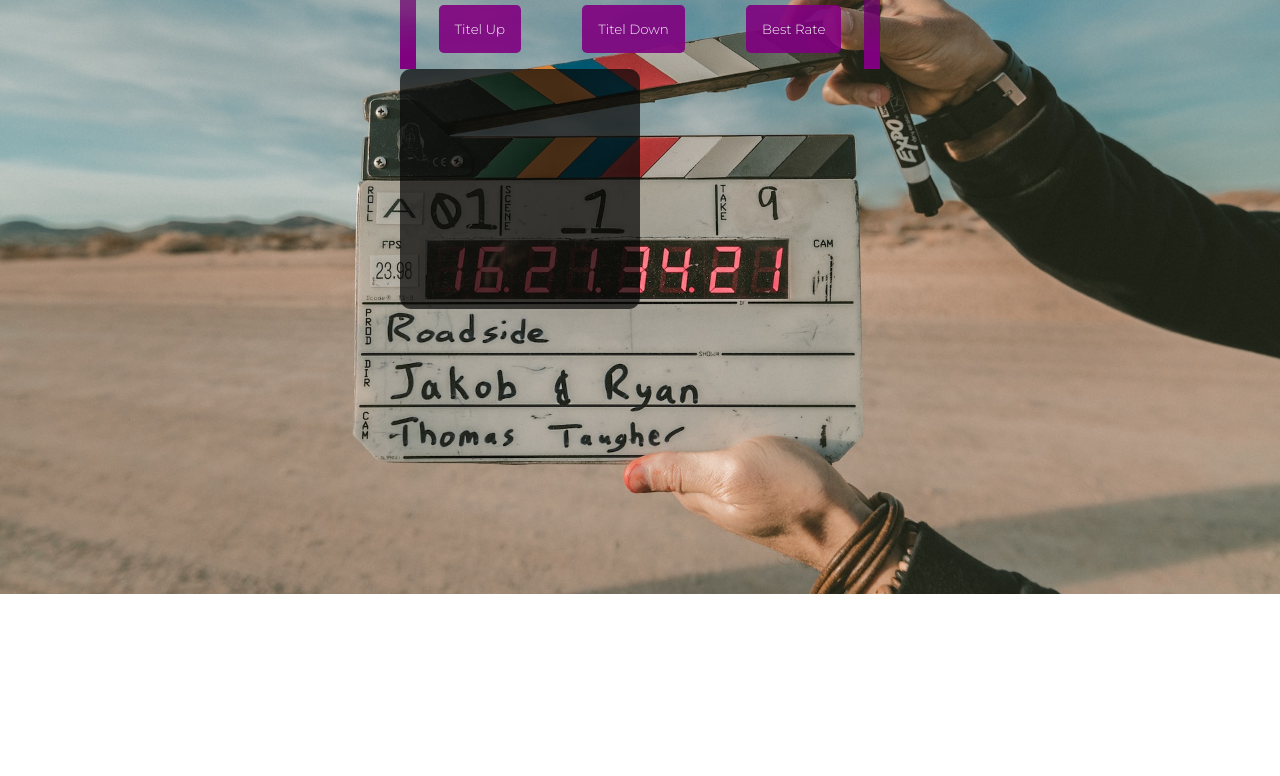
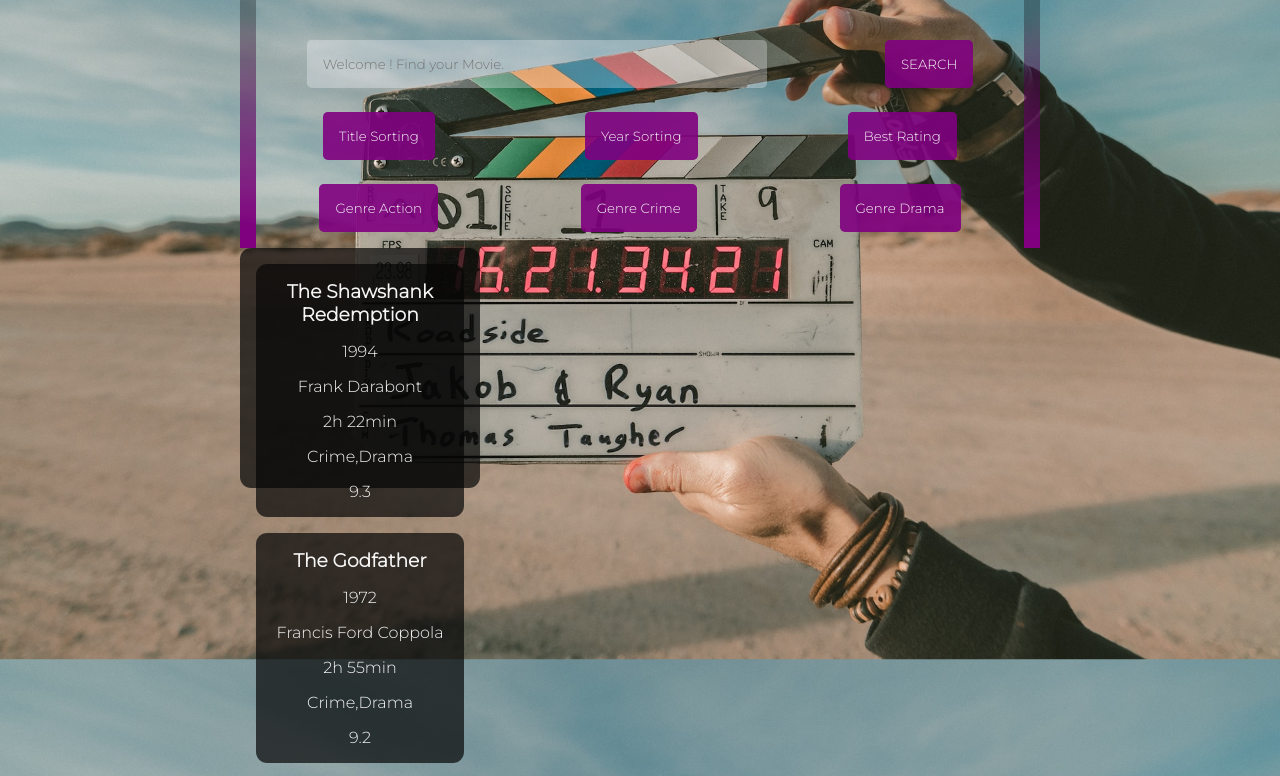
Before and after one commit to webkopp/Projekt-Movie-DB, a plain HTML site: page index.html in a window 1280 px wide. Shown: the part 206-982 px from the top of the page. Before the commit the page ends 800 px from the top, so only its background shows below. Drawn offline with Linux system fonts and the light colour scheme; a web font is replaced by a local one.

Commit message:
update-index-style-js

```diff
--- a/assets/css/style.css
+++ b/assets/css/style.css
@@ -21,8 +21,8 @@
 }
 
 body {
-    width: 100vw;
-    height: auto;
+    width: auto;
+    height: 100vh;
     display: flex;
     flex-direction: column;
     justify-content: center;
@@ -36,7 +36,7 @@ body {
 }
 
 header {
-    width: 100%;
+    width: 100vw;
     background-color: rgba(7, 7, 7, 0.7);
     background-blend-mode: color;
     color: whitesmoke;
@@ -52,7 +52,7 @@ h2 {
 }
 
 article {
-    width: 30rem;
+    width: 50rem;
     height: auto;
     border-width: 1rem;
     border-style: solid;
@@ -89,14 +89,8 @@ input[type="submit"], button {
     border-radius: 0.3rem;
 }
 
-#movies {
-    display: flex;
-    flex-wrap: wrap;
-}
-
 section {
-    width: 15rem;
-    height: 15rem;
+    width: 100vw;
     display: flex;
     flex-direction: column;
     text-align: center;
@@ -104,5 +98,14 @@ section {
     gap: 1rem;
     background-color: rgba(7, 7, 7, 0.7);
     border-radius: 0.7rem;
-    color: aliceblue;
+    color: whitesmoke;
+
 }
+
+#movies {
+    width: 15rem;
+    height: 15rem;
+    display: flex;
+    flex-direction: row;
+    flex-wrap: wrap;
+}
--- a/assets/js/main.js
+++ b/assets/js/main.js
@@ -1013,3 +1013,18 @@ const movies = [
         '8.3'
     ]
 ]
+
+let toHtml = document.querySelector("#movies")
+
+movies.forEach(moviesBox)
+
+function moviesBox(movie, index) {
+    let title = movie[0]
+    let year = movie[1]
+    let director = movie[2]
+    let length = movie[3]
+    let genre = movie[4]
+    let rating = movie[5]
+    console.log(title + rating)
+    toHtml.innerHTML += "<section>" + "<h3>" + title + "</h3>" + "<p>" + year + "</p>" + "<p>" + director + "</p>" + "<p>" + length + "</p>" + "<p>" + genre + "</p>" + "<p>" + rating + "</p>" + "</section>"
+}
--- a/index.html
+++ b/index.html
@@ -20,9 +20,14 @@
                 <input type="submit" value="SEARCH">
             </form>
             <div>
-                <button type="submit" id="titelUp">Titel Up</button>
-                <button type="submit" id="titelDown">Titel Down</button>
-                <button type="submit" id="bestRate">Best Rate</button>
+                <button type="submit" id="sortTitle">Title Sorting</button>
+                <button type="submit" id="sortYear">Year Sorting</button>
+                <button type="submit" id="bestRating">Best Rating</button>
+            </div>
+            <div>
+                <button type="submit" id="genAction">Genre Action</button>
+                <button type="submit" id="genCrime">Genre Crime</button>
+                <button type="submit" id="genDrama">Genre Drama</button>
             </div>
         </article>
         <section id="movies">
```
